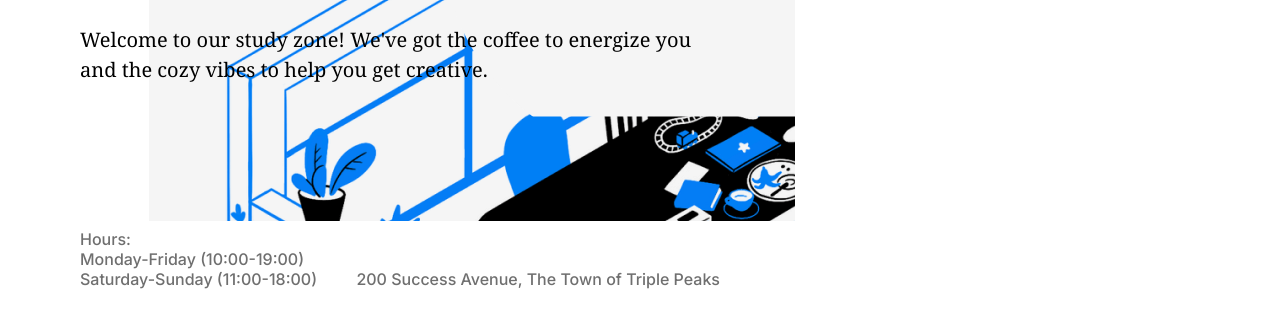
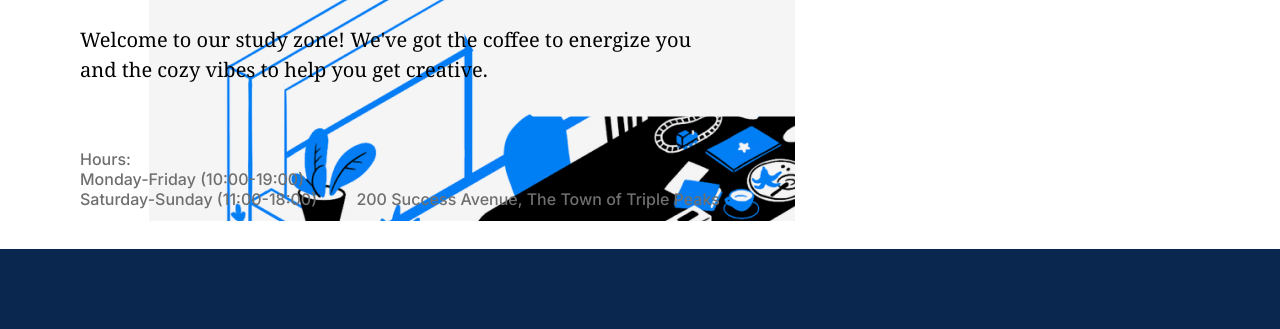
Before and after one commit to tibby-codes/se_project_coffeeshop, a plain HTML site: page index.html in a window 1280 px wide. Shown: the part 471-800 px from the top of the page. Drawn offline with Linux system fonts and the light colour scheme; files whose address does not match are found by name.

Commit message:
Update header.css

```diff
--- a/blocks/header.css
+++ b/blocks/header.css
@@ -1,6 +1,6 @@
 .header {
   padding: 30px 80px 40px;
-  min-height: 720px;
+  max-height: 720px;
   max-width: 800px;
   height: 100vh;
   display: flex;
```
